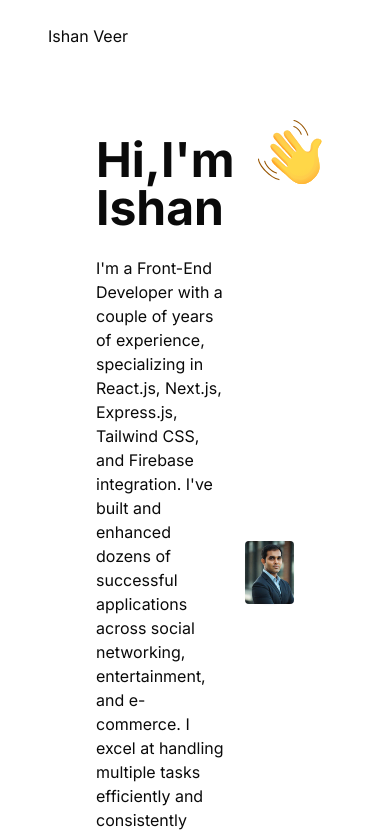
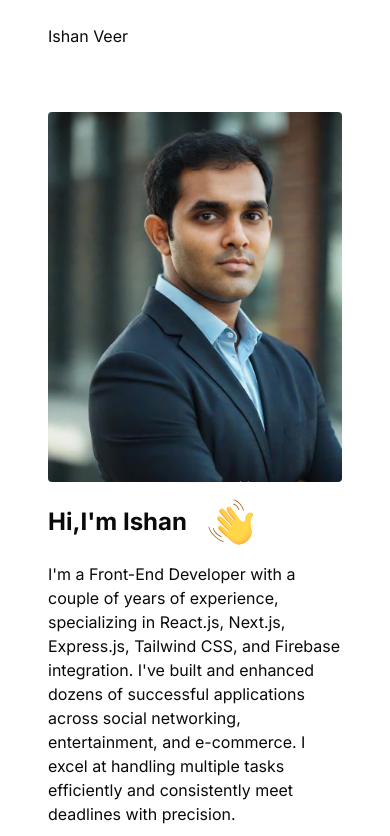
Before and after one commit to IshanVeer/portfolio, a Next.js app: page / in a window 390 px wide. Shown: the top 836 px of the page. Built offline with nearby package versions, Linux system fonts and the light colour scheme.

Commit message:
made hero section responsive

```diff
--- a/app/(root)/(Home)/page.tsx
+++ b/app/(root)/(Home)/page.tsx
@@ -11,10 +11,10 @@ export default function Home() {
       <Navbar />
       <MobileNav />
       {/* Hero section */}
-      <section className="background-light900_dark200 flex items-center justify-between px-24 py-6  ">
-        <div className="flex w-2/3 flex-col">
-          <div className="flex items-start gap-4">
-            <h1 className="text-dark400_light700 my-6 text-5xl font-bold">
+      <section className="background-light900_dark200 flex items-center justify-between px-24 py-6 max-md:flex-col-reverse max-md:px-12 max-md:py-6  ">
+        <div className="flex flex-col items-start md:w-2/3">
+          <div className="flex items-start gap-4 max-md:items-center">
+            <h1 className="text-dark400_light700 my-6 text-5xl font-bold max-md:text-2xl">
               Hi,I&apos;m Ishan
             </h1>
             <Image
@@ -22,7 +22,7 @@ export default function Home() {
               height={80}
               width={80}
               alt="hi"
-              className=""
+              className="max-md:size-14"
             />
           </div>
 
@@ -60,7 +60,7 @@ export default function Home() {
             ))}
           </ul>
         </div>
-        <div className="w-1/4 rounded-full shadow-sm">
+        <div className="w-1/4 rounded-full shadow-sm max-md:w-full">
           <Image
             src="/assets/images/hero-image.jpeg"
             height={160}
```
